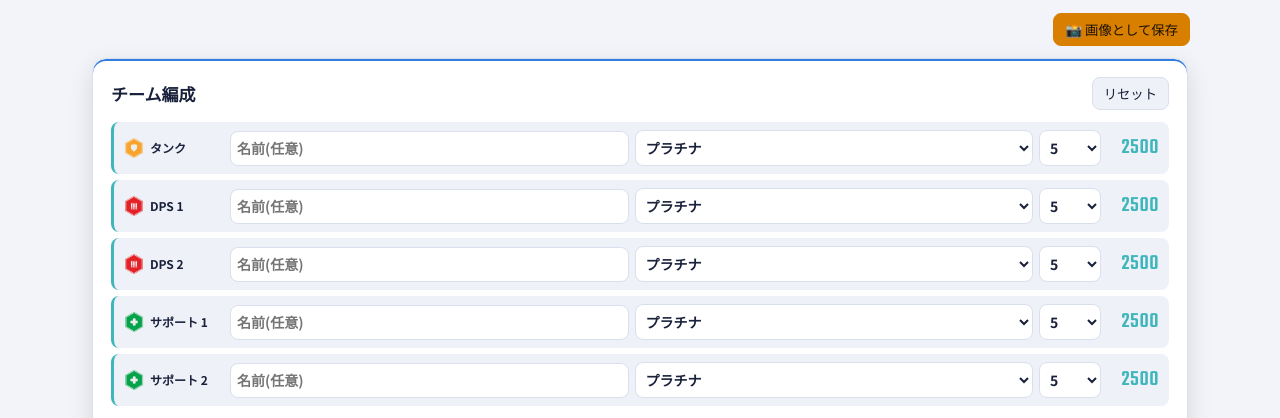
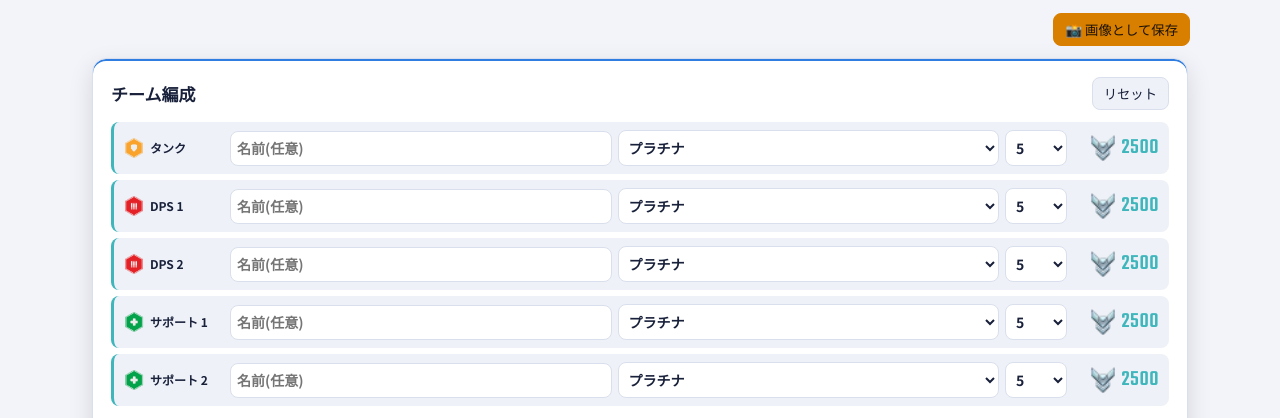
Before and after one commit to iigakoteru/OW-SR-checker, a plain HTML site: page index.html in a window 1280 px wide. Shown: the part 105-523 px from the top of the page. Drawn offline with nearby package versions, Linux system fonts and the light colour scheme.

Commit message:
UIや細かい仕様の変更をしました

```diff
--- a/index.html
+++ b/index.html
@@ -52,12 +52,13 @@ main{max-width:1100px;margin:0 auto}
 .ch h2{margin:0;font-size:17px;font-weight:900}
 .btn{border:1px solid var(--line);background:var(--s2);color:var(--text);font:700 12px inherit;font-family:inherit;padding:6px 11px;border-radius:8px;cursor:pointer}
 .btn.pri{background:var(--accent);border-color:var(--accent);color:#1a1200}
-.row{display:grid;grid-template-columns:100px 1fr 1fr 62px 52px;gap:6px;align-items:center;padding:8px 10px;margin-bottom:6px;background:var(--s2);border-radius:8px;border-left:3px solid var(--c)}
+.row{display:grid;grid-template-columns:100px 1fr 1fr 62px 86px;gap:6px;align-items:center;padding:8px 10px;margin-bottom:6px;background:var(--s2);border-radius:8px;border-left:3px solid var(--c)}
 .dot{display:inline-block;width:7px;height:7px;border-radius:50%;margin-right:7px;vertical-align:1px}
 .ri{width:20px;height:20px;object-fit:contain;margin-right:6px;vertical-align:-5px}
 .row .role{font-weight:700;font-size:12px}
 input,select{font:inherit;font-weight:700;color:var(--text);background:var(--surface);border:1px solid var(--line);border-radius:8px;padding:6px 6px;min-width:0;width:100%}
-.row .sr{text-align:right;font-size:22px;line-height:1;color:var(--c)}
+.row .sr{display:flex;align-items:center;justify-content:flex-end;gap:5px;font-size:22px;line-height:1;color:var(--c)}
+.ti{width:26px;height:26px;object-fit:contain;flex:none}
 .name{grid-column:2/4}
 .row .name{grid-column:auto}
 .tr{position:relative;height:22px;margin:12px 6px 4px;background:linear-gradient(90deg,var(--s2),var(--line));border-radius:99px}
@@ -115,6 +116,9 @@ const toSR=(t,d)=>t===8?5000:TIERS[t][1]+(5-d)*100;
 function fromSR(sr){let t=0;TIERS.forEach((x,i)=>{if(sr>=x[1])t=i});return{t,d:t===8?1:Math.max(1,5-Math.floor((sr-TIERS[t][1])/100))}}
 const rankName=sr=>{const{t,d}=fromSR(sr);return t===8?"チャンピオン":TIERS[t][0]+" "+d};
 const rankColor=sr=>TIERS[fromSR(sr).t][2];
+// ランクアイコン: images/bronze.png 〜 champion.png（無ければ非表示）
+const TF=["bronze","silver","gold","platinum","emerald","diamond","master","grandmaster","champion"];
+const rimg=sr=>`<img class="ti" src="images/${TF[fromSR(sr).t]}.png" alt="" onerror="this.remove()">`;
 const mean=a=>a.reduce((x,y)=>x+y,0)/a.length;
 function stats(k){const v=S[k].map(p=>p.sr),s=[...v].sort((a,b)=>a-b);
   return{v,avg:Math.round(mean(v)),med:s[2],max:s[4],min:s[0],spread:s[4]-s[0]}}
@@ -128,7 +132,7 @@ function teamHTML(k){
     <input class="name" data-k="${k}" data-i="${i}" value="${p.n.replace(/"/g,"&quot;")}" placeholder="名前(任意)" maxlength="12">
     <select data-k="${k}" data-i="${i}" data-f="t">${TIERS.map((x,j)=>`<option value="${j}"${j===t?" selected":""}>${x[0]}</option>`).join("")}</select>
     <select data-k="${k}" data-i="${i}" data-f="d"${t===8?" disabled":""}>${[5,4,3,2,1].map(n=>`<option${n===d?" selected":""}>${n}</option>`).join("")}</select>
-    <span class="sr num">${p.sr}</span></div>`}).join("");
+    <span class="sr num">${rimg(p.sr)}${p.sr}</span></div>`}).join("");
   const dots=st.v.map(v=>`<i style="left:${v/50}%;background:${rankColor(v)}"></i>`).join("");
   return `<section class="card" style="--tc:${tc}">
   <div class="ch"><h2>${title}</h2><span data-html2canvas-ignore><button class="btn" onclick="resetTeam('${k}')">リセット</button></span></div>
```
